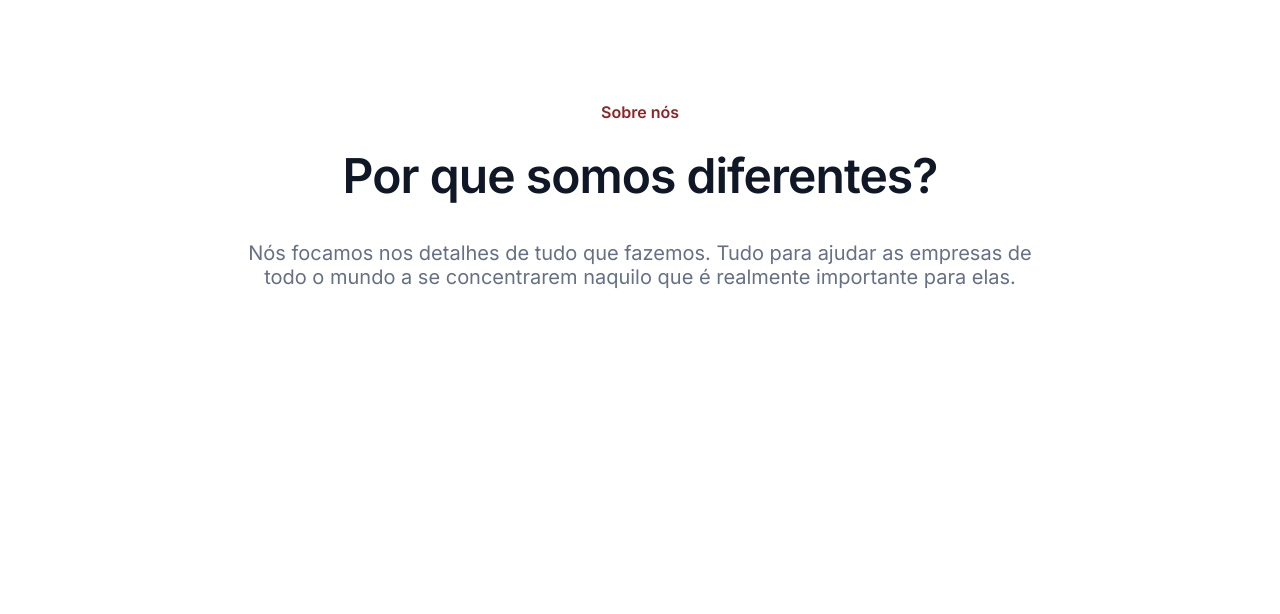
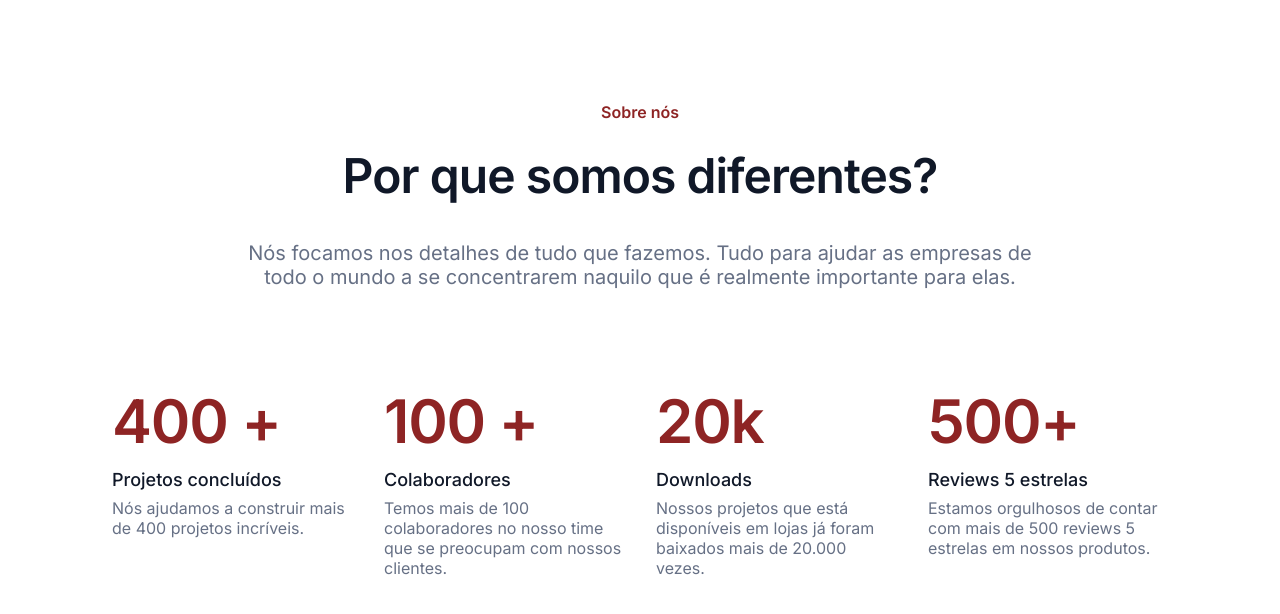
Before and after one commit to bfalconi/7daysofcode, a plain HTML site: page index.html in a window 1280 px wide. Shown: the part 74-688 px from the top of the page. Drawn offline with Linux system fonts and the light colour scheme.

Commit message:
add section metrics

```diff
--- a/index.html
+++ b/index.html
@@ -38,6 +38,28 @@
         <p>Nós focamos nos detalhes de tudo que fazemos. Tudo para ajudar as empresas de todo o mundo a se concentrarem naquilo que é realmente importante para elas.</p>
     </section>
 
+    <section class="metrics">
+        <div>
+           <h1>400 +</h1>
+           <h2>Projetos concluídos</h2>
+           <p>Nós ajudamos a construir mais de 400 projetos incríveis.</p>
+        </div>
+        <div>
+           <h1>100 +</h1>
+           <h2>Colaboradores</h2>
+           <p>Temos mais de 100 colaboradores no nosso time que se preocupam com nossos clientes.</p>
+        </div>
+        <div>
+           <h1>20k</h1>
+           <h2>Downloads</h2>
+           <p>Nossos projetos que está disponíveis em lojas já foram baixados mais de 20.000 vezes.</p>
+        </div>
+        <div>
+           <h1>500+</h1>
+           <h2>Reviews 5 estrelas</h2>
+           <p>Estamos orgulhosos de contar com mais de 500 reviews 5 estrelas em nossos produtos.</p>
+        </div>
+    </section>
 
 </body>
 </html>
--- a/style.css
+++ b/style.css
@@ -86,3 +86,36 @@ nav {
         font-weight: 400;
         color: var(--text-color);
     }
+
+.metrics {
+    display: flex;
+    padding: 0 112px 96px 112px;
+    gap: 32px;
+}
+    .metrics div {
+        display: flex;
+        flex-direction: column;
+        width: 280px;
+        /*preciso fazer a largura das divs ficarem responsivas*/
+    }
+
+    .metrics h1 {
+        margin-bottom: 12px;
+        font-size: 60px;
+        font-weight: 600;
+        color: var(--secondary-color);
+        letter-spacing: -0.02em;
+    }
+
+    .metrics h2 {
+        margin-bottom: 8px;
+        font-size: 18px;
+        font-weight: 500;
+        color: var(--title-color);
+    }
+
+    .metrics p {
+        font-size: 16px;
+        font-weight: 400;
+        color: var(--text-color);
+    }
```
Lines whose indentation alone changed are shown as unchanged.
